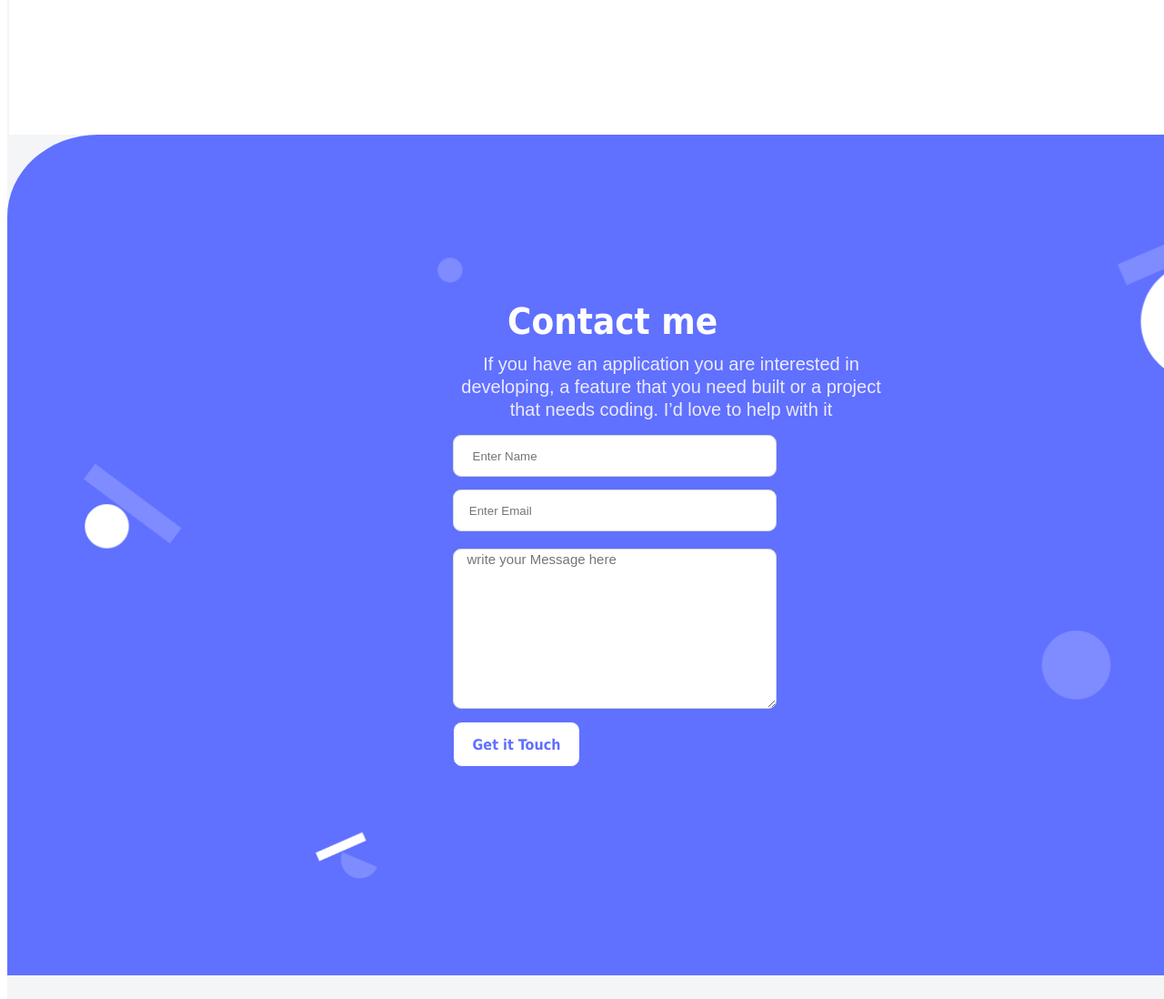
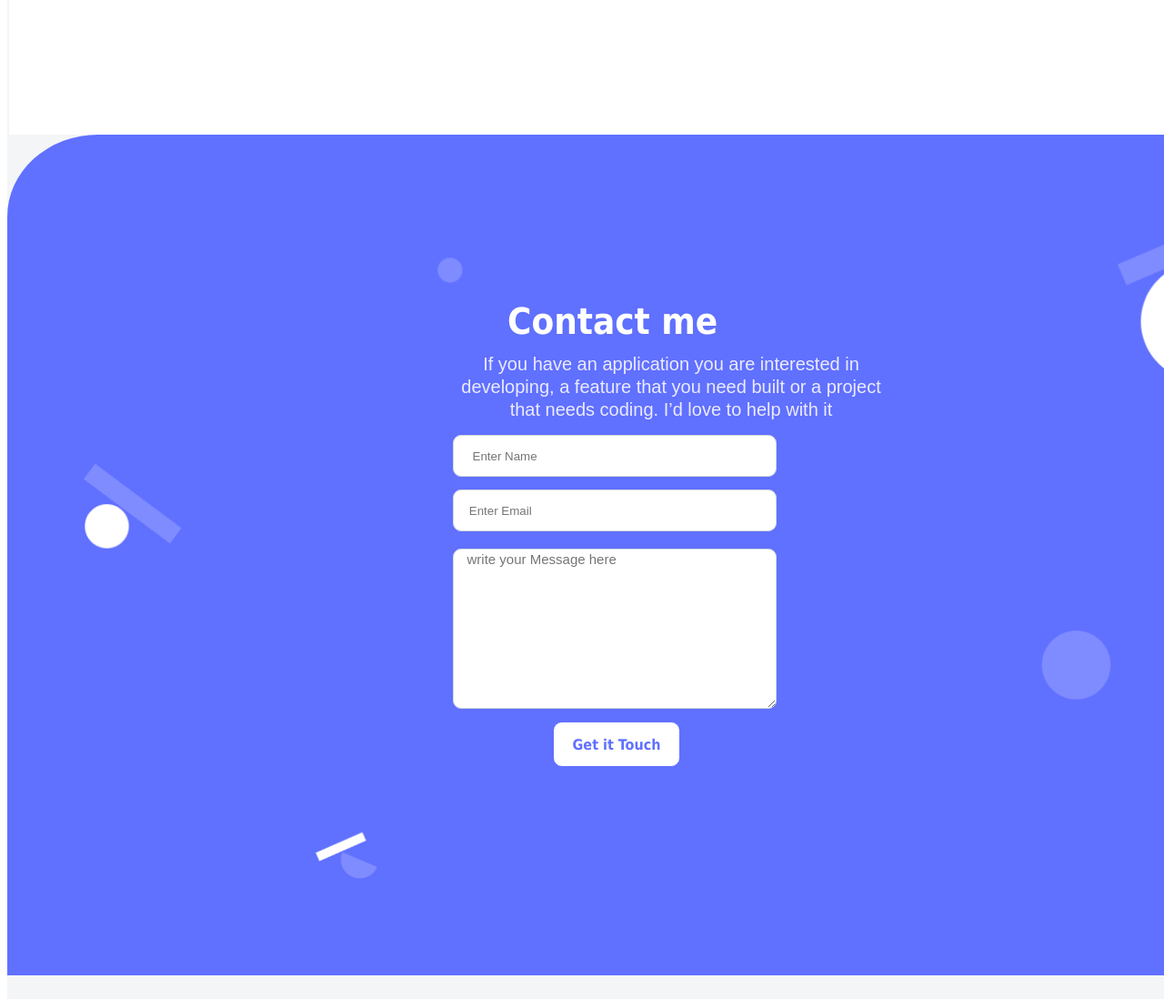
Before and after one commit to saruuja/Desktop_version, a website: page index.html in a window 1280 px wide. Shown: the part 3910-5008 px from the top of the page at 91% size. Drawn offline with Linux system fonts and the light colour scheme.

Commit message:
modifying Get in touch button

```diff
--- a/style.css
+++ b/style.css
@@ -1018,7 +1018,7 @@ nav ul li a {
   position: absolute;
   width: 140px;
   height: 50px;
-  left: 490px;
+  left: 600px;
   top: 645px;
   font-family: "Poppins,Segoe UI", Tahoma, Geneva, Verdana, sans-serif;
   font-style: normal;
```
